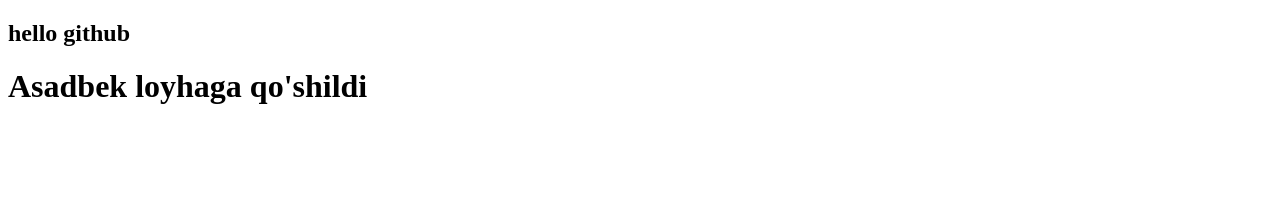
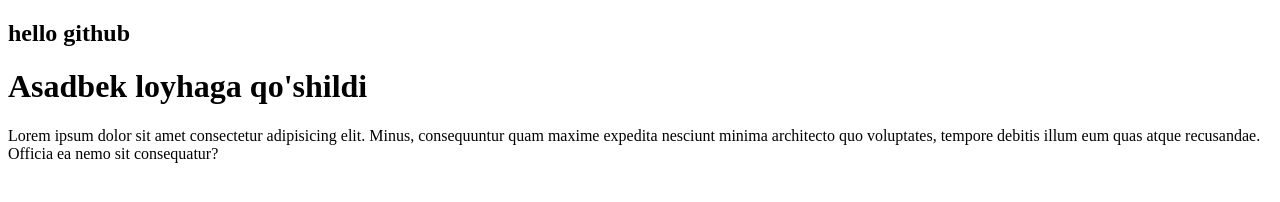
Before and after one commit to Mirmahmudov/test27, a plain HTML site: page index.html in a window 1280 px wide. Drawn offline with Linux system fonts and the light colour scheme.

Commit message:
add yangi

```diff
--- a/index.html
+++ b/index.html
@@ -8,5 +8,8 @@
   <body>
     <h2>hello github</h2>
     <h1>Asadbek loyhaga qo'shildi</h1>
+    <p>
+      Lorem ipsum dolor sit amet consectetur adipisicing elit. Minus, consequuntur quam maxime expedita nesciunt minima architecto quo voluptates, tempore debitis illum eum quas atque recusandae. Officia ea nemo sit consequatur?
+    </p>
   </body>
 </html>
```
